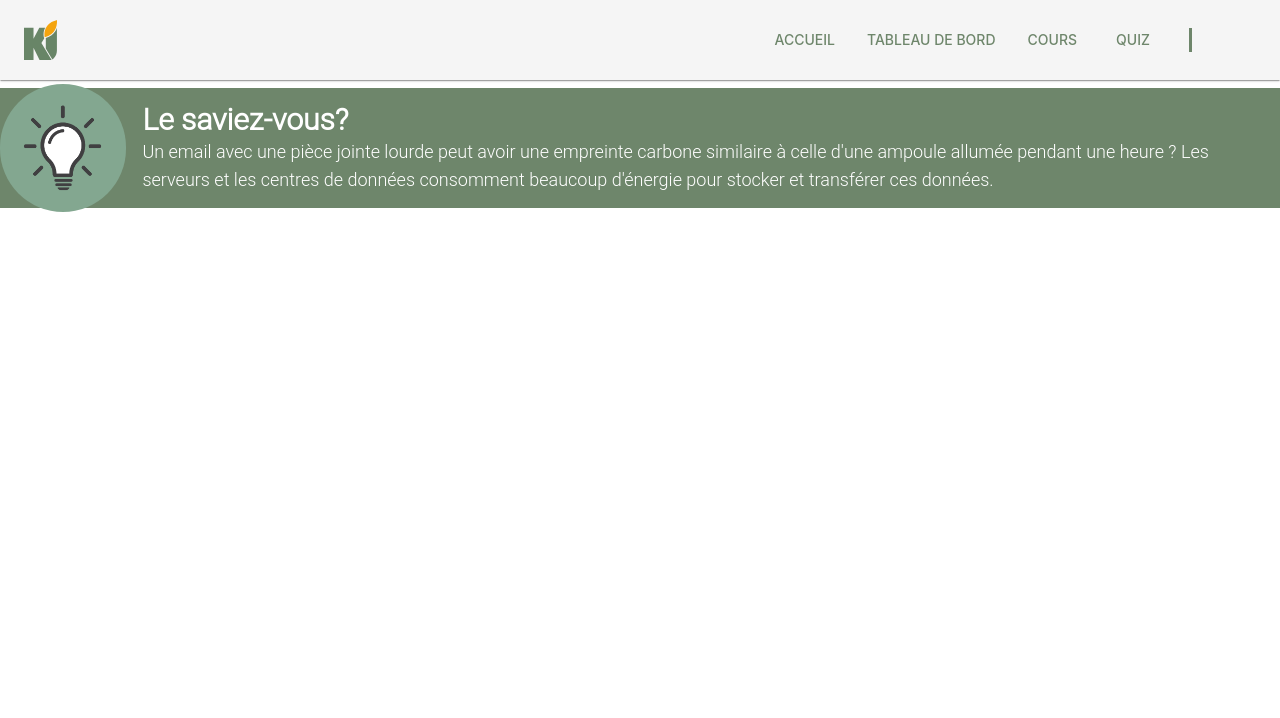
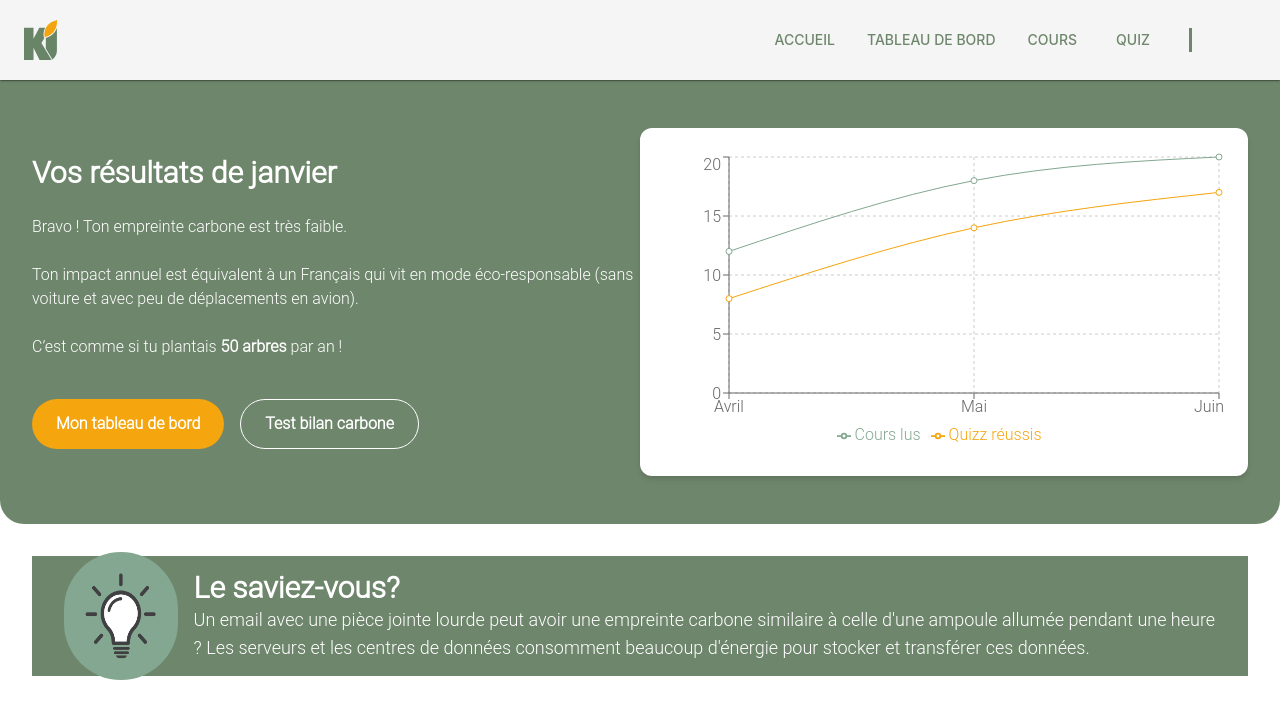
Before and after one commit to leagrnr/digital-project-24-25-client, a React (Vite) app: page / in a window 1280 px wide. Shown: the top 718 px of the page. Built offline with nearby package versions, Linux system fonts and the light colour scheme; some icons are missing.

Commit message:
statistic

```diff
--- a/package.json
+++ b/package.json
@@ -18,6 +18,7 @@
     "react": "^19.1.0",
     "react-dom": "^19.1.0",
     "react-router-dom": "^7.6.0",
+    "recharts": "^2.15.3",
     "tailwindcss": "^4.1.5",
     "vite-plugin-pwa": "^1.0.0"
   },
--- a/src/components/web/AnnecdoteComponent.tsx
+++ b/src/components/web/AnnecdoteComponent.tsx
@@ -2,7 +2,7 @@ import Ampoule from '../../assets/ampoule.png'
 
 export default function AnnecdoteComponent() {
     return (
-        <div className="flex flex-row items-center justify-center mt-[11vh] bg-custom-primary h-[15vh]">
+        <div className="flex flex-row items-center justify-center mt-[5vh] bg-custom-primary h-[15vh] m-0 md:m-8 p-4 md:p-8">
             <div
                 className="bg-custom-secondary rounded-full flex items-center justify-center mr-4 w-20 h-20 md:w-[10vw] md:h-[10vw]"
             >
--- /dev/null
+++ b/src/components/web/ResultComponent.tsx
@@ -0,0 +1,59 @@
+import { useEffect, useState } from 'react';
+import {
+    LineChart, Line, XAxis, YAxis, CartesianGrid, Tooltip, ResponsiveContainer, Legend
+} from 'recharts';
+import dataJson from '../../data/result.json';
+
+export default function ResultComponent() {
+    const [data, setData] = useState(null);
+
+    useEffect(() => {
+        setData(dataJson);
+    }, []);
+
+    if (!data) return <div>Chargement...</div>;
+
+    return (
+        <div className="flex flex-col lg:flex-row items-center justify-between bg-custom-primary mt-[10vh] rounded-b-3xl px-8 py-12">
+            {/* Texte */}
+            <div className="w-full lg:w-1/2 text-white space-y-6">
+                <h2 className="text-2xl md:text-3xl font-semibold">Vos résultats de janvier</h2>
+                <p>Bravo ! Ton empreinte carbone est très faible.</p>
+                <p>
+                    Ton impact annuel est équivalent à un Français qui vit en mode éco-responsable
+                    (sans voiture et avec peu de déplacements en avion).
+                </p>
+                <p>
+                    C’est comme si tu plantais <strong>50 arbres</strong> par an !
+                </p>
+
+                <div className="flex flex-col sm:flex-row gap-4 pt-4">
+                    <button className="bg-custom-tertiary hover:bg-yellow-400 text-white font-semibold px-6 py-3 rounded-full">
+                        Mon tableau de bord
+                    </button>
+                    <button className="border border-white text-white font-semibold px-6 py-3 rounded-full">
+                        Test bilan carbone
+                    </button>
+                </div>
+            </div>
+
+            {/* Graphiques */}
+            <div className="w-full lg:w-1/2 mt-10 lg:mt-0 flex flex-col items-center gap-6">
+                {/* Ligne */}
+                <div className="bg-white p-6 rounded-xl shadow-md w-full max-w-2xl mx-auto">
+                    <ResponsiveContainer width="100%" height={300}>
+                        <LineChart data={data.progression}>
+                            <CartesianGrid strokeDasharray="3 3" />
+                            <XAxis dataKey="month" />
+                            <YAxis />
+                            <Tooltip />
+                            <Legend />
+                            <Line type="monotone" dataKey="coursLus" name="Cours lus" stroke="#83A790" />
+                            <Line type="monotone" dataKey="quizzReussis" name="Quizz réussis" stroke="#F5A50D" />
+                        </LineChart>
+                    </ResponsiveContainer>
+                </div>
+            </div>
+        </div>
+    );
+}
--- /dev/null
+++ b/src/data/result.json
@@ -0,0 +1,7 @@
+{
+  "progression": [
+    { "month": "Avril", "coursLus": 12, "quizzReussis": 8 },
+    { "month": "Mai", "coursLus": 18, "quizzReussis": 14 },
+    { "month": "Juin", "coursLus": 20, "quizzReussis": 17 }
+  ]
+}
--- a/src/index.css
+++ b/src/index.css
@@ -8,6 +8,10 @@
     background-color: #83A790;
 }
 
+.bg-custom-tertiary {
+    background-color: #F5A50D;
+}
+
 * {
     font-family: "Roboto Light", "Helvetica Neue", Helvetica, Arial, sans-serif;
 }
--- a/src/views/Home.tsx
+++ b/src/views/Home.tsx
@@ -1,6 +1,12 @@
 // import UserList from "../components/web/UserList.tsx";
 import AnnecdoteComponent from "../components/web/AnnecdoteComponent.tsx";
+import ResultComponent from "../components/web/ResultComponent.tsx";
 
 export default function Home() {
-    return <AnnecdoteComponent />;
+    return (
+        <div>
+            <ResultComponent />
+            <AnnecdoteComponent />
+        </div>
+    );
 }
```
Also changed, not shown: 1 other file (tests, documents, lock files or other folders).
